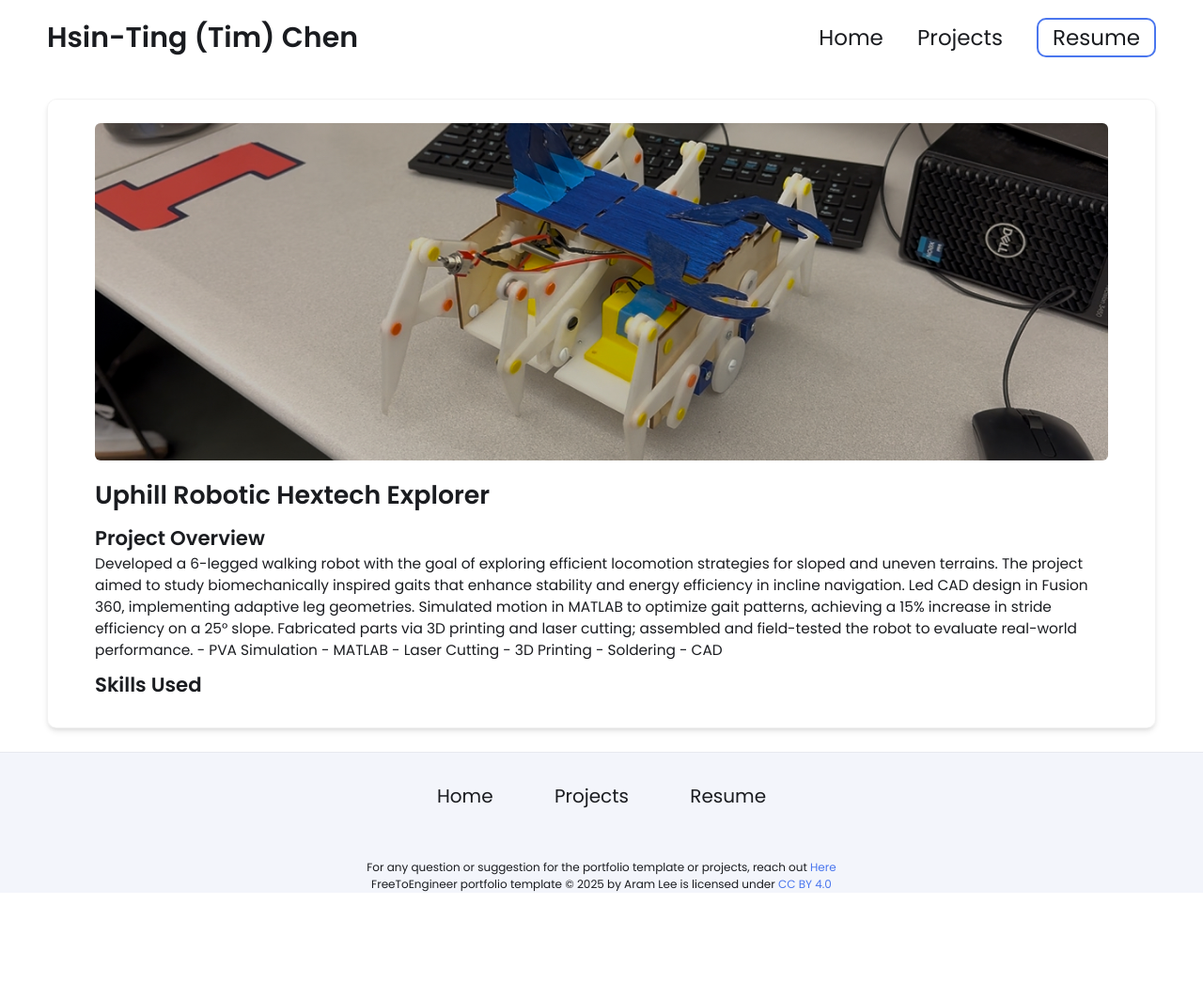
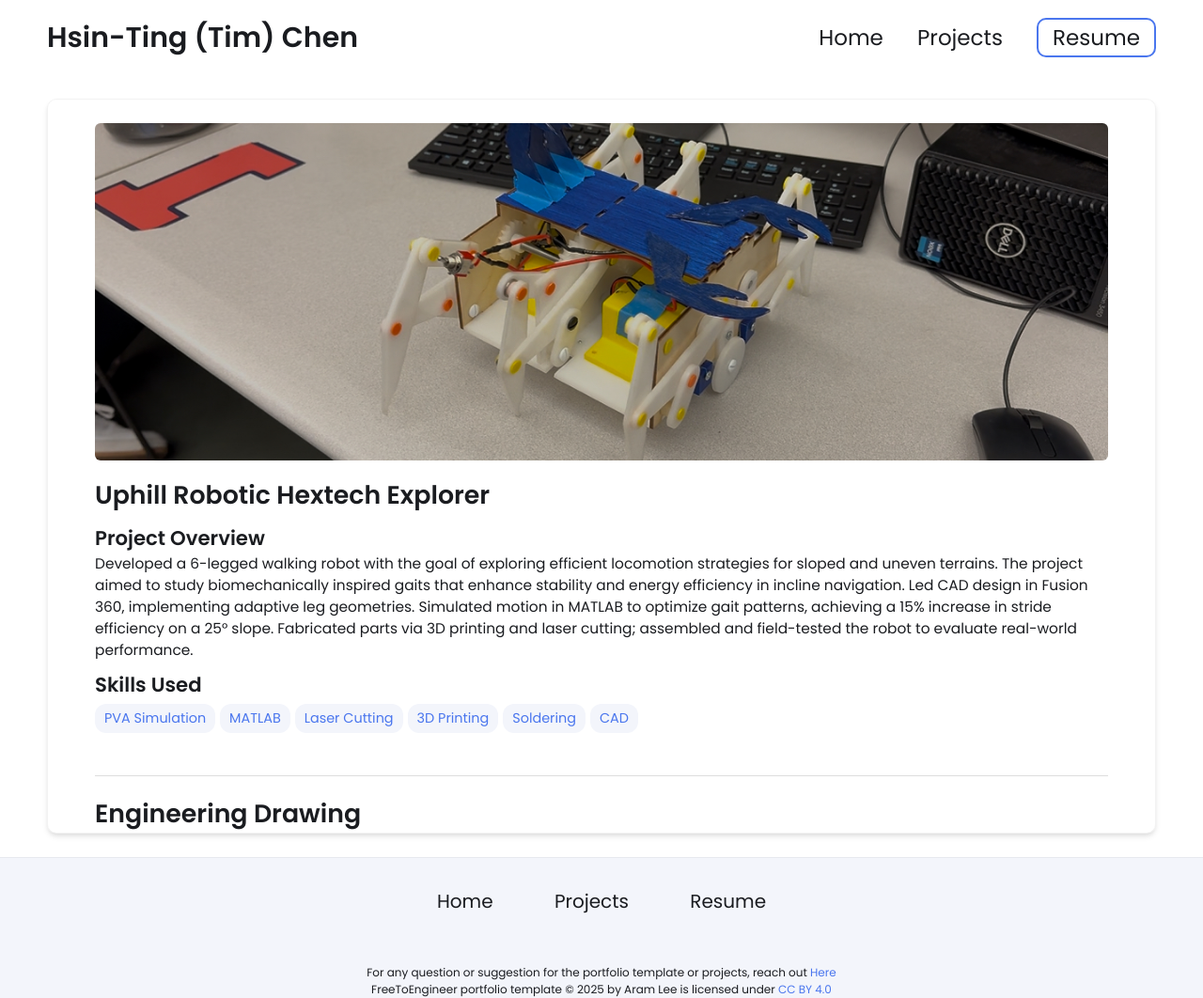
Before and after one commit to timchen863/timchen863.github.io, a Jekyll site: the page built from _projects/Uphill Robotic Hextech Explorer/index.md, in a window 1280 px wide. Shown: the whole page at 94% size. Built offline with Jekyll 4.4.1, drawn with Linux system fonts in a browser that asks for light colours; before the commit the page ends 950 px from its top, so only the background shows below that.

Commit message:
Update index.md

```diff
--- a/_projects/Uphill Robotic Hextech Explorer/index.md
+++ b/_projects/Uphill Robotic Hextech Explorer/index.md
@@ -2,6 +2,7 @@
 layout: post
 title: Uphill Robotic Hextech Explorer
 description: Developed a 6-legged walking robot with the goal of exploring efficient locomotion strategies for sloped and uneven terrains. The project aimed to study biomechanically inspired gaits that enhance stability and energy efficiency in incline navigation. Led CAD design in Fusion 360, implementing adaptive leg geometries. Simulated motion in MATLAB to optimize gait patterns, achieving a 15% increase in stride efficiency on a 25° slope. Fabricated parts via 3D printing and laser cutting; assembled and field-tested the robot to evaluate real-world performance.
+skills:
   - PVA Simulation
   - MATLAB
   - Laser Cutting
@@ -11,3 +12,7 @@ description: Developed a 6-legged walking robot with the goal of exploring effic
 
 main-image: /hextechdemo.jpg
 ---
+
+
+---
+# Engineering Drawing
```
